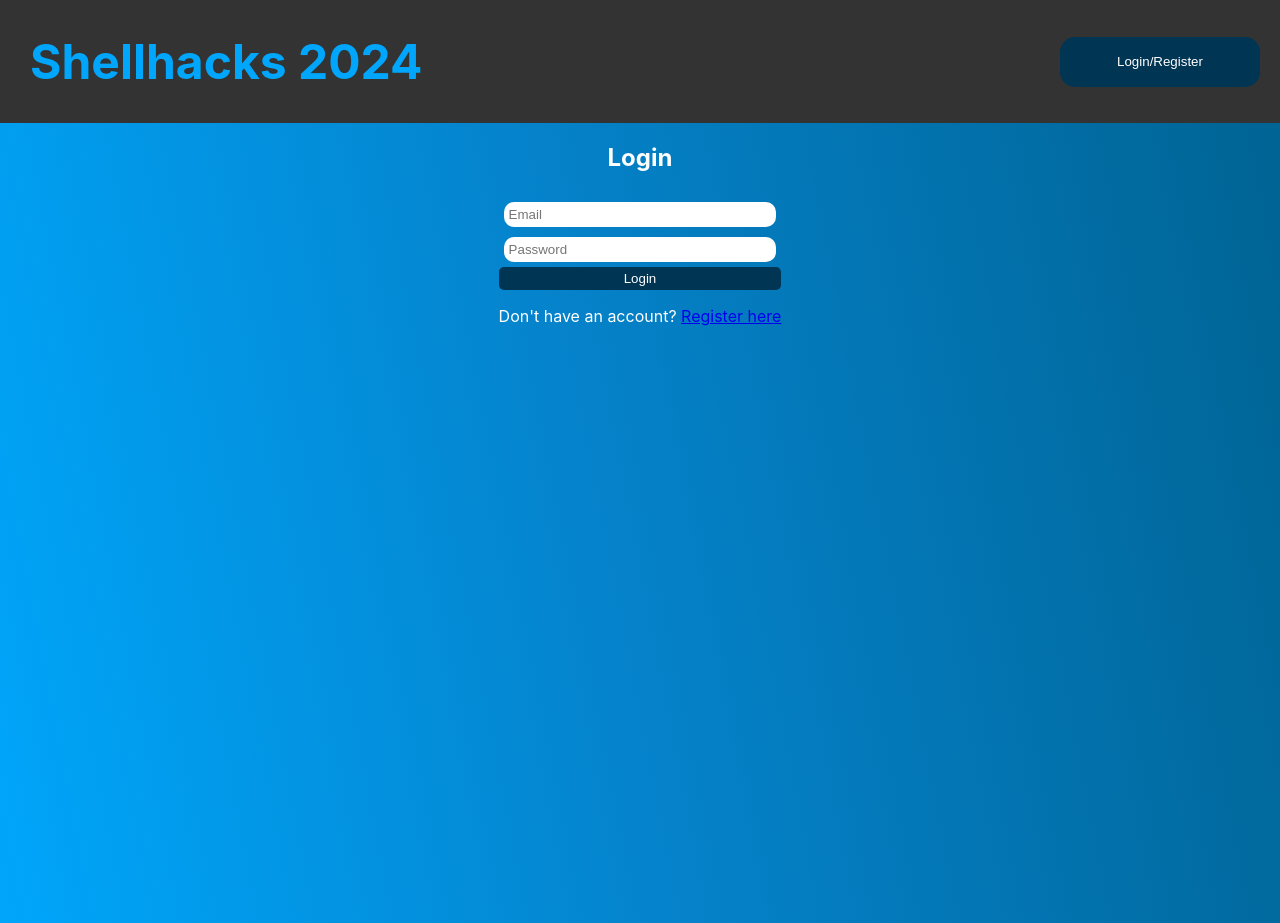
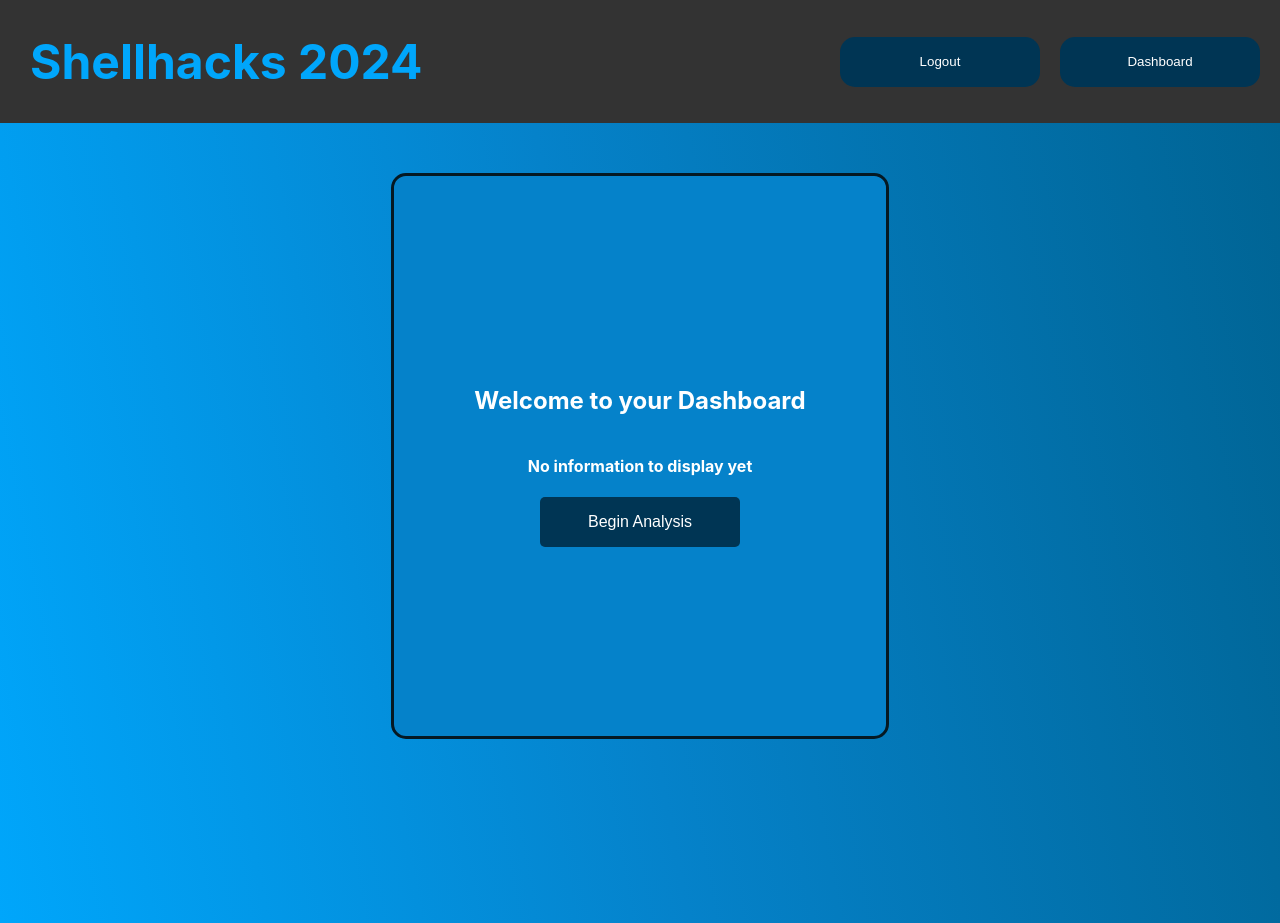
Before and after one commit to nowji/shellhacks2024, a React (Create React App) app: page /dashboard in a window 1280 px wide. Before the commit this address led to /login. Built offline with nearby package versions, Linux system fonts and the light colour scheme; sample sign-in values are in the browser's storage.

Commit message:
added local storage with login

```diff
--- a/src/App.js
+++ b/src/App.js
@@ -10,40 +10,42 @@
 import './App.css';
 
 function App() {
-  const [isAuthenticated, setIsAuthenticated] = useState(false);
+  const [userID, setUserID] = useState(() => localStorage.getItem('userID') || null);
 
-  const handleLogin = () => {
-    setIsAuthenticated(true);
+
+  const handleLogin = (id) => {
+    localStorage.setItem('userID', id);
+    setUserID(id);
   };
 
   const handleLogout = () => {
-    setIsAuthenticated(false);
+    setUserID(null);
   };
 
   return (
 
       <Router>
-        <Navbar loggedIn={isAuthenticated} onLogout={handleLogout}/>
+        <Navbar loggedIn={userID} onLogout={handleLogout}/>
         <div className='App'>
         <Routes>
           <Route
             path="/login"
-            element={isAuthenticated ? <Navigate to="/dashboard" /> : <Login onLogin={handleLogin} />}
+            element={userID  ? <Navigate to="/dashboard" /> : <Login onLogin={handleLogin} />}
           />
           <Route
             path="/register"
-            element={isAuthenticated ? <Navigate to="/dashboard" /> : <Register />}
+            element={userID  ? <Navigate to="/dashboard" /> : <Register />}
           />
           <Route
             path="/dashboard"
-            element={isAuthenticated ? <Dashboard /> : <Navigate to="/login" />}
+            element={userID  ? <Dashboard /> : <Navigate to="/login" />}
           />
           <Route
             path="/info"
-            element={isAuthenticated ? <Info/> : <Navigate to="/info" />}
+            element={userID  ? <Info/> : <Navigate to="/info" />}
           />
           <Route
-            path="/home"
+            path="/"
             element={<Home />}
           />
           <Route path="*" element={<Navigate to="/home" />} />
--- a/src/components/Dashboard.jsx
+++ b/src/components/Dashboard.jsx
@@ -4,6 +4,7 @@
 
 function Dashboard() {
 
+    console.log(localStorage.getItem('userID'));
     const navigate = useNavigate(); // Initialize the useNavigate hook
 
     const handleBeginAnalysis = () => {
--- a/src/components/Login.jsx
+++ b/src/components/Login.jsx
@@ -24,8 +24,9 @@
         const data = await collectData();;
         console.log(data)
         if(data.success){
-          alert("Success");
-          onLogin();
+          onLogin(data.user._id);
+          console.log(data.user._id);
+          console.log(localStorage.getItem('userID'));
           navigate('/dashboard');
         }
         else{
--- a/src/components/Navbar.jsx
+++ b/src/components/Navbar.jsx
@@ -14,7 +14,7 @@
     return(
       <div className="navbar">
         <div className="navbar-left">
-          <h1><a className='logo' onClick={() => HandleNav('/home')}>Shellhacks 2024</a></h1>
+          <h1><a className='logo' onClick={() => HandleNav('/')}>Shellhacks 2024</a></h1>
         </div>
         <div className="navbar-right">
           { loggedIn && (<button className="navbar-button" onClick={onLogout}>Logout</button>)}
```
